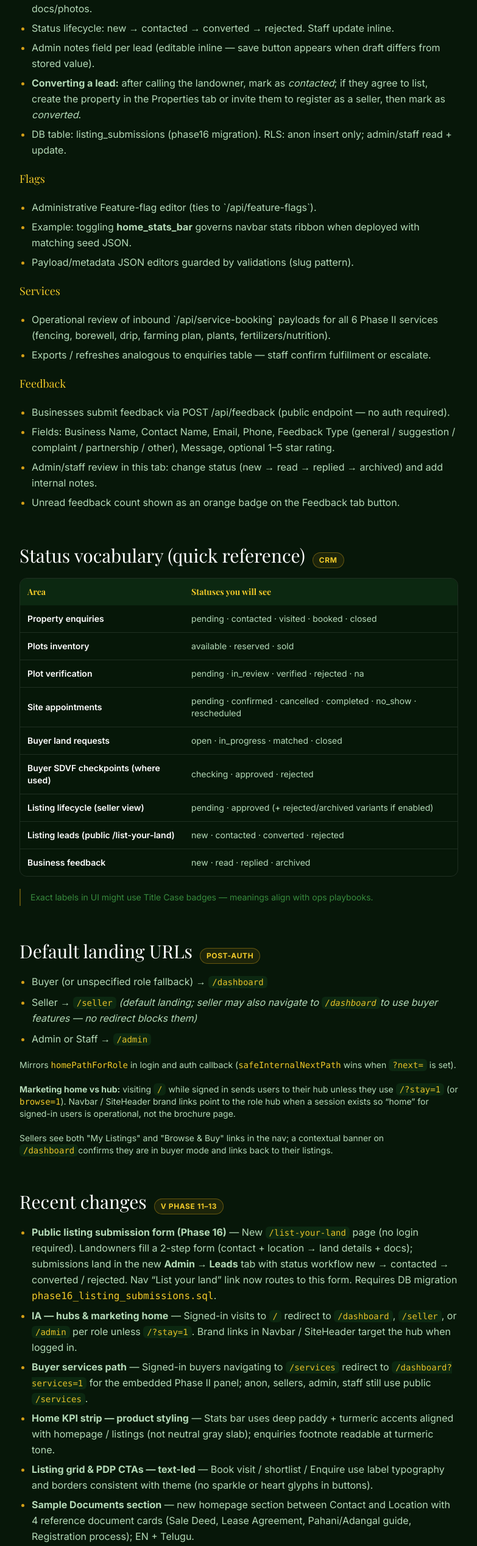
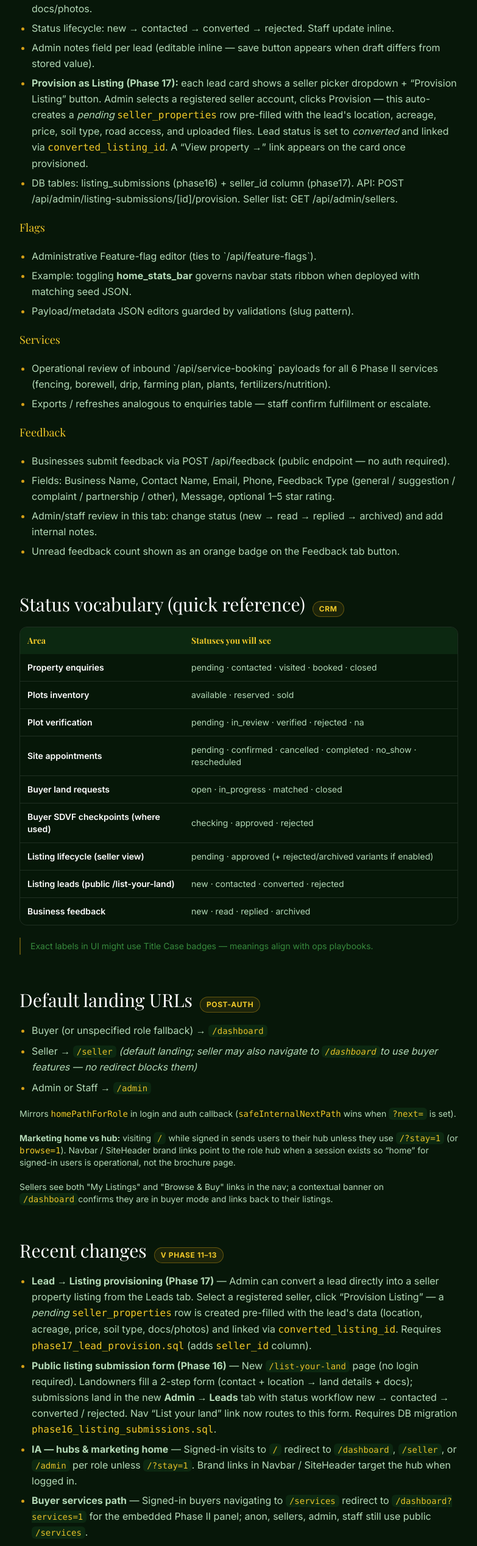
Before and after one commit to yasshu317/sdv-farms, a Next.js app: page /business/flows in a window 1280 px wide. Shown: the part 6949-9485 px from the top of the page at 61% size, without its empty margins (248-1031 px from the left). Built offline with nearby package versions, Linux system fonts and the light colour scheme; no server answers; the database is empty; a web font is replaced by a local one.

Commit message:
docs: update business flows + new handoff for Phase 16-17 (Jun 16)

```diff
--- a/src/app/business/flows/page.jsx
+++ b/src/app/business/flows/page.jsx
@@ -444,10 +444,12 @@ export default function BusinessFlowsPage() {
               'Status lifecycle: new → contacted → converted → rejected. Staff update inline.',
               'Admin notes field per lead (editable inline — save button appears when draft differs from stored value).',
               <>
-                <strong>Converting a lead:</strong> after calling the landowner, mark as <em>contacted</em>; if they
-                agree to list, create the property in the Properties tab or invite them to register as a seller, then mark as <em>converted</em>.
+                <strong>Provision as Listing (Phase 17):</strong> each lead card shows a seller picker dropdown + &ldquo;Provision Listing&rdquo; button.
+                Admin selects a registered seller account, clicks Provision &mdash; this auto-creates a <em>pending</em> <code className="text-turmeric-400">seller_properties</code> row
+                pre-filled with the lead&apos;s location, acreage, price, soil type, road access, and uploaded files. Lead status is set to <em>converted</em> and linked via <code className="text-turmeric-400">converted_listing_id</code>.
+                A &ldquo;View property &rarr;&rdquo; link appears on the card once provisioned.
               </>,
-              'DB table: listing_submissions (phase16 migration). RLS: anon insert only; admin/staff read + update.',
+              'DB tables: listing_submissions (phase16) + seller_id column (phase17). API: POST /api/admin/listing-submissions/[id]/provision. Seller list: GET /api/admin/sellers.',
             ]}
           />
 
@@ -545,6 +547,13 @@ export default function BusinessFlowsPage() {
         <FlowSection id="changelog" title="Recent changes" badge="v Phase 11–13">
           <BulletList
             items={[
+              <>
+                <strong>Lead &rarr; Listing provisioning (Phase 17)</strong> &mdash; Admin can convert a lead directly into a
+                seller property listing from the Leads tab. Select a registered seller, click &ldquo;Provision Listing&rdquo; &mdash; a <em>pending</em>{' '}
+                <code className="text-turmeric-400">seller_properties</code> row is created pre-filled with the lead&apos;s
+                data (location, acreage, price, soil type, docs/photos) and linked via <code className="text-turmeric-400">converted_listing_id</code>.
+                Requires <code className="text-turmeric-400">phase17_lead_provision.sql</code> (adds <code className="text-turmeric-400">seller_id</code> column).
+              </>,
               <>
                 <strong>Public listing submission form (Phase 16)</strong> &mdash; New <Path>/list-your-land</Path> page (no
                 login required). Landowners fill a 2-step form (contact + location &rarr; land details + docs);
```
Also changed, not shown: 1 other file (tests, documents, lock files or other folders).
